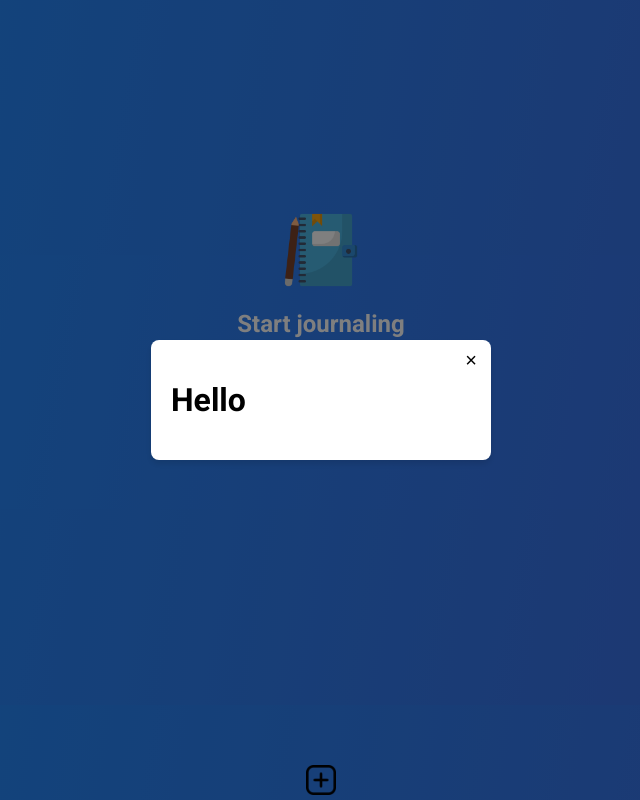
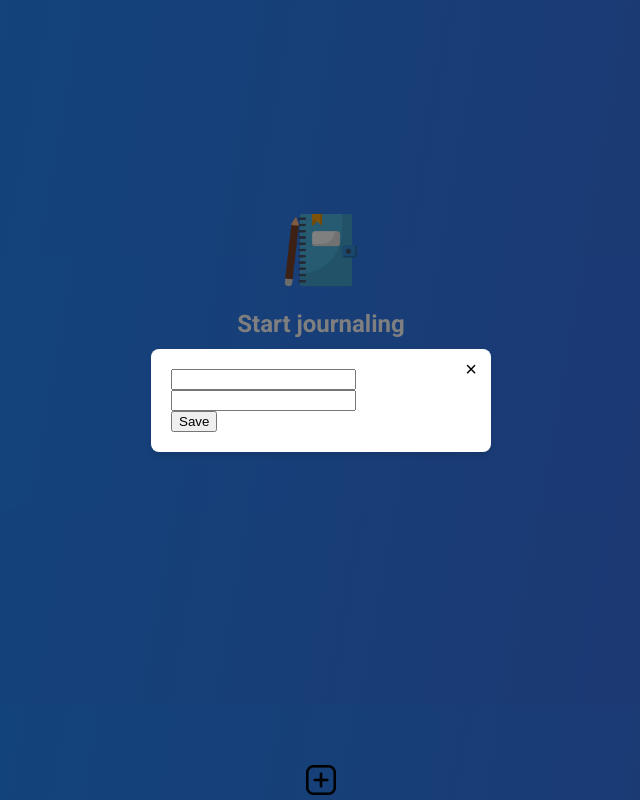
Before and after one commit to schmenniooo/Journal_IO, a React (Vite) app: page / in a window 1280 px wide. Both pictures are taken after a click on the button 640 px from the left and 875 px from the top of the page. Shown: the part 95-895 px from the top of the page, without its empty margins (319-959 px from the left). Built offline with nearby package versions, Linux system fonts and the light colour scheme.

Commit message:
basic modal structure

```diff
--- a/src/components/editEntryModal/modalEntryView.jsx
+++ b/src/components/editEntryModal/modalEntryView.jsx
@@ -9,7 +9,11 @@ const Modal = ({ isOpen, onClose}) => {
         <div className="modal-overlay">
             <div className="modal-content">
                 <button className="modal-close" onClick={onClose}>&times;</button>
-                <h1>Hello</h1>
+                <section>
+                    <input type={"text"}/>
+                    <input type={"text"}/>
+                </section>
+                <button>Save</button>
             </div>
         </div>
     );
```
